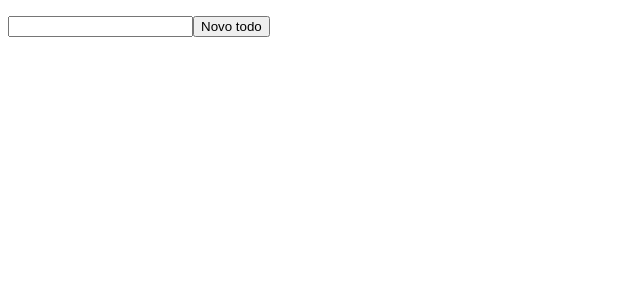
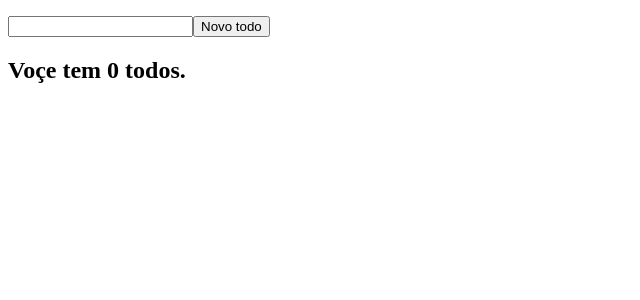
Before and after one commit to RenatoFa/Aprendendo-Redux, a React (Create React App) app: page / in a window 1280 px wide. Shown: the top 300 px of the page, without its empty margins (0-640 px from the left). Built offline with nearby package versions, Linux system fonts and the light colour scheme.

Commit message:
Componete escutando uma action

```diff
--- a/src/App.js
+++ b/src/App.js
@@ -4,13 +4,18 @@ import {Provider} from 'react-redux';
 import store from '../src/store';
 
 import TodoList from './TodoList';
+import Counter from './Counter';
 
 
 function App() {
   return (
     <Provider store={store}>
-       <TodoList/>
+      <div>
+      <TodoList/>
+       <Counter/>
+      </div>
     </Provider>
+
   );
 }
 
--- /dev/null
+++ b/src/Counter.js
@@ -0,0 +1,15 @@
+import React from 'react';
+import {connect} from 'react-redux';
+
+
+const Counter =(props)=>
+    (<h2>Voçe tem {props.todos.length} todos.</h2>)
+
+
+const mapStateToProps = state =>(
+    {
+        todos: state.todos,
+    }
+)
+
+export default connect (mapStateToProps)(Counter);
```
Also changed, not shown: READ.js (added, +18 -0 lines).
